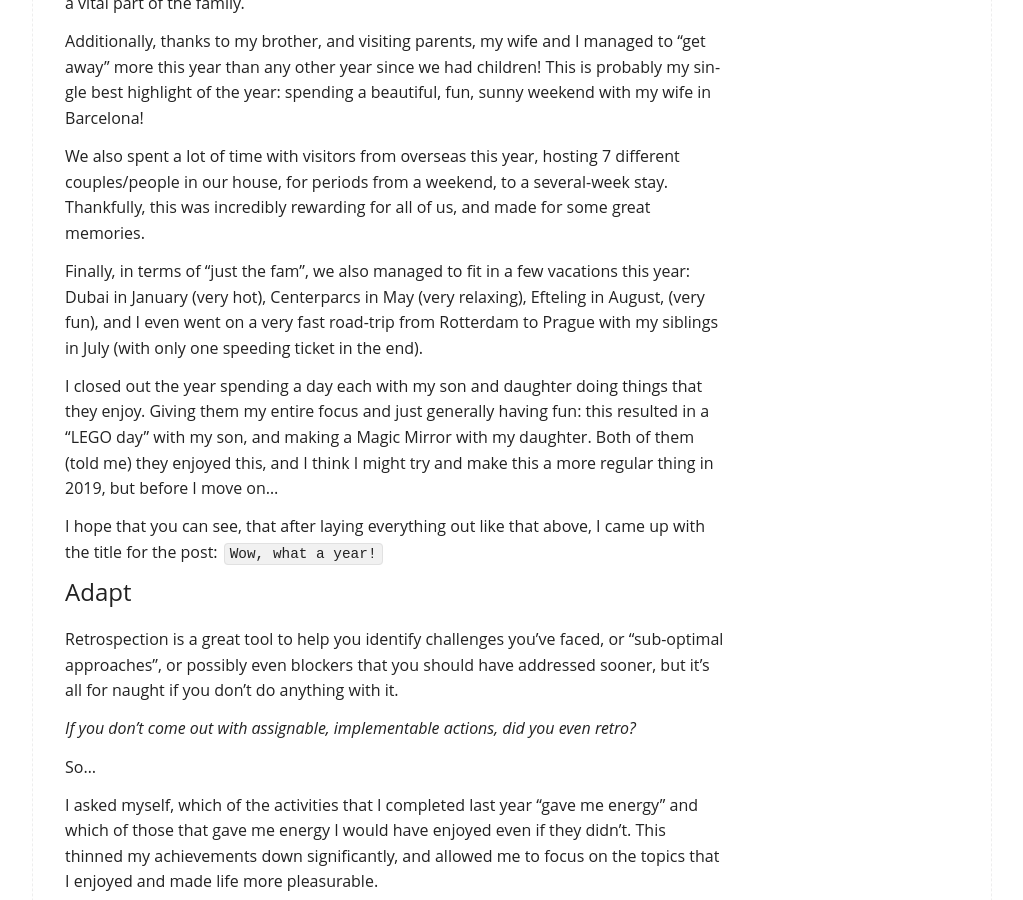
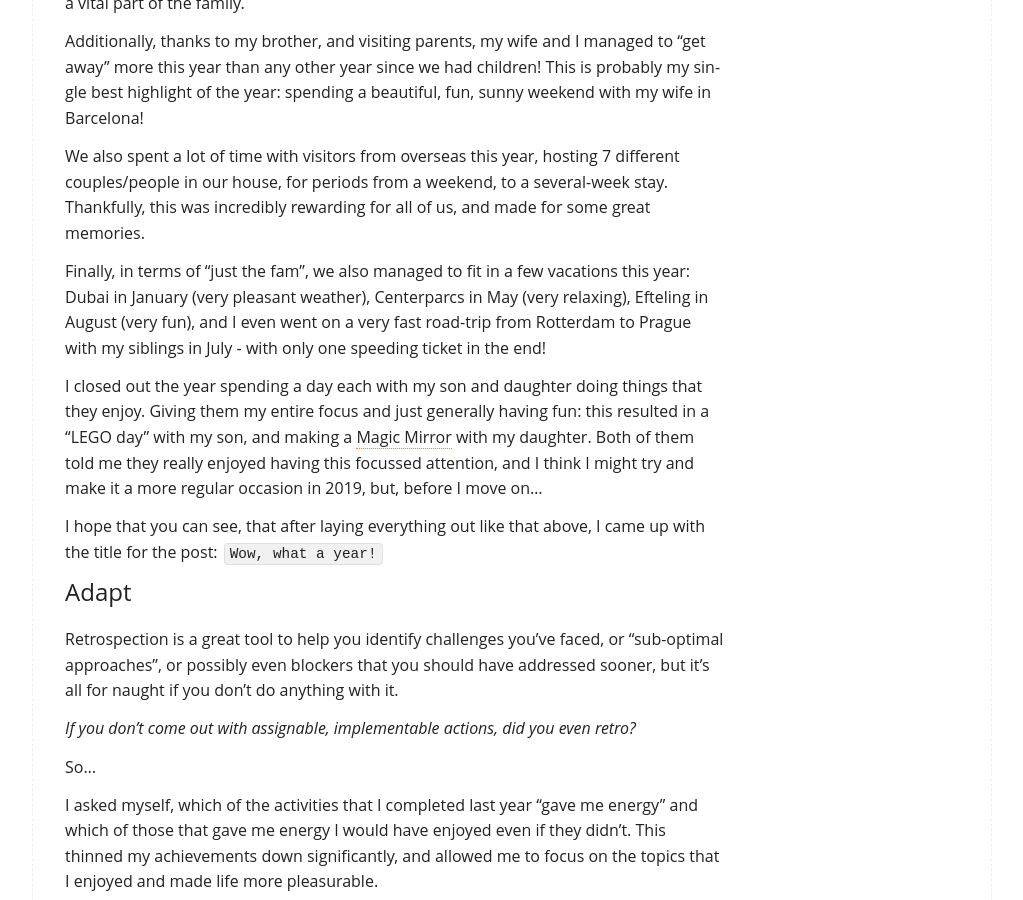
Before and after one commit to PHeonix25/PHeonix25.github.io, a Jekyll site: the page built from _posts/2018-12-31-Wow-what-a-year.md, in a window 1280 px wide and 900 px high, scrolled down 2996 px. Shown: the whole window, without its empty margins (128-1151 px from the left). Built offline with Jekyll 4.4.1, drawn with Linux system fonts in a browser that asks for light colours; comment, search, counter and statistics services are not loaded.

Commit message:
Grammar & formatting

```diff
--- a/_posts/2018-12-31-Wow-what-a-year.md
+++ b/_posts/2018-12-31-Wow-what-a-year.md
@@ -72,9 +72,9 @@ Additionally, thanks to my brother, and visiting parents, my wife and I managed
 We also spent a lot of time with visitors from overseas this year, hosting 7 different couples/people in our house, for periods from a weekend, to a several-week stay.
 Thankfully, this was incredibly rewarding for all of us, and made for some great memories.
 
-Finally, in terms of "just the fam", we also managed to fit in a few vacations this year: Dubai in January (very hot), Centerparcs in May (very relaxing), Efteling in August, (very fun), and I even went on a very fast road-trip from Rotterdam to Prague with my siblings in July (with only one speeding ticket in the end).
+Finally, in terms of "just the fam", we also managed to fit in a few vacations this year: Dubai in January (very pleasant weather), Centerparcs in May (very relaxing), Efteling in August (very fun), and I even went on a very fast road-trip from Rotterdam to Prague with my siblings in July - with only one speeding ticket in the end!
 
-I closed out the year spending a day each with my son and daughter doing things that they enjoy. Giving them my entire focus and just generally having fun: this resulted in a "LEGO day" with my son, and making a Magic Mirror with my daughter. Both of them (told me) they enjoyed this, and I think I might try and make this a more regular thing in 2019, but before I move on...
+I closed out the year spending a day each with my son and daughter doing things that they enjoy. Giving them my entire focus and just generally having fun: this resulted in a "LEGO day" with my son, and making a [Magic Mirror](https://magicmirror.builders/) with my daughter. Both of them told me they really enjoyed having this focussed attention, and I think I might try and make it a more regular occasion in 2019, but, before I move on...
 
 I hope that you can see, that after laying everything out like that above, I came up with the title for the post: `Wow, what a year!`
 
```
